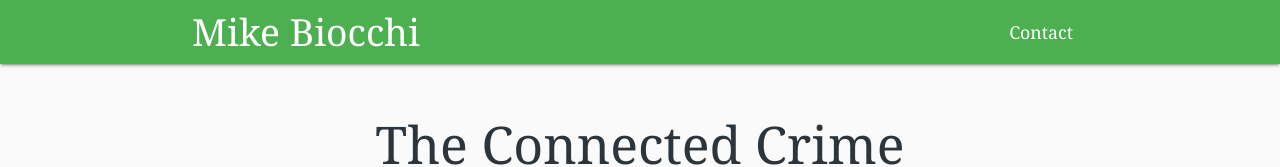
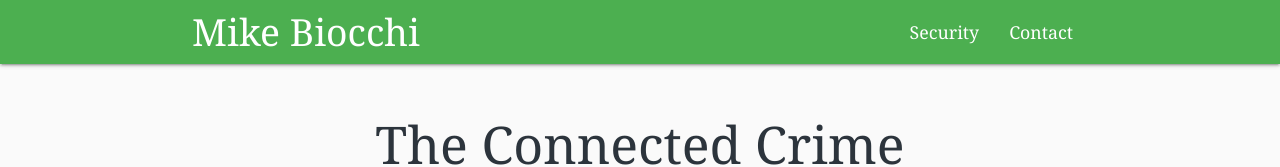
Before and after one commit to mikebiox/websiteV2, a plain HTML site: page index.html in a window 1280 px wide. Shown: the top 167 px of the page. Drawn offline with nearby package versions, Linux system fonts and the light colour scheme.

Commit message:
added link to security page

```diff
--- a/index.html
+++ b/index.html
@@ -19,6 +19,9 @@
         <a href="#" class="brand-logo hide-on-small-only">Mike Biocchi</a>
         <ul class="right">
           <li><a href="/contact">Contact</a></li>
+        </ul>
+        <ul class="right">
+          <li><a href="/security">Security</a></li>
         </ul>
       </div>
     </nav>
```
